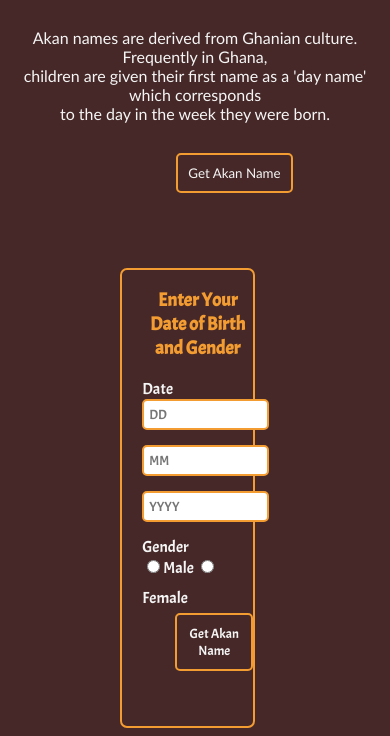
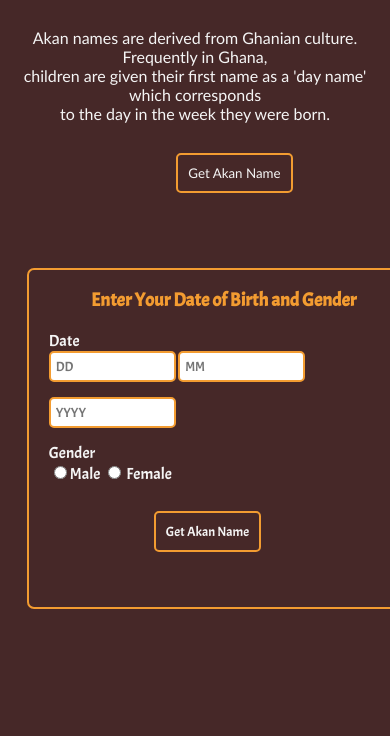
Before and after one commit to GeoffreyGichaga/Akan-Name-Detector, a plain HTML site: page index.html in a window 390 px wide. Shown: the part 674-1410 px from the top of the page. After the commit the page ends 1291 px from the top, so only its background shows below. Drawn offline with Linux system fonts and the light colour scheme; a web font is replaced by a local one.

Commit message:
ft:Responsiveness - Add media queries on the form card

```diff
--- a/style/style.css
+++ b/style/style.css
@@ -1,5 +1,6 @@
 html{
     scroll-behavior: smooth;
+    overflow-x: hidden;
 }
 
 body
@@ -131,6 +132,9 @@ section .intro img:hover
     font-size: 15px;
 }
 
+
+/* Media Quries for Section */
+
 @media only screen  and (min-width:300px) and (max-width:1000px){
     section{
         display: block;
@@ -162,6 +166,8 @@ section .intro img:hover
 
 
 }
+/* End of Media Quries for Section */
+
 
 
 
@@ -277,3 +283,22 @@ section .intro img:hover
     transition: 1s;
     color: #f39c31;
 }
+
+
+
+
+/* Media Queries for Form */
+@media only screen  and (min-width:300px) and (max-width:1000px){
+
+    .detector
+    {
+        width: 100%;
+        margin-left: 5%;
+    }
+
+    .card
+    {
+        width: 100%;
+    }
+}
+/* End of Media Queries for Form */
```
